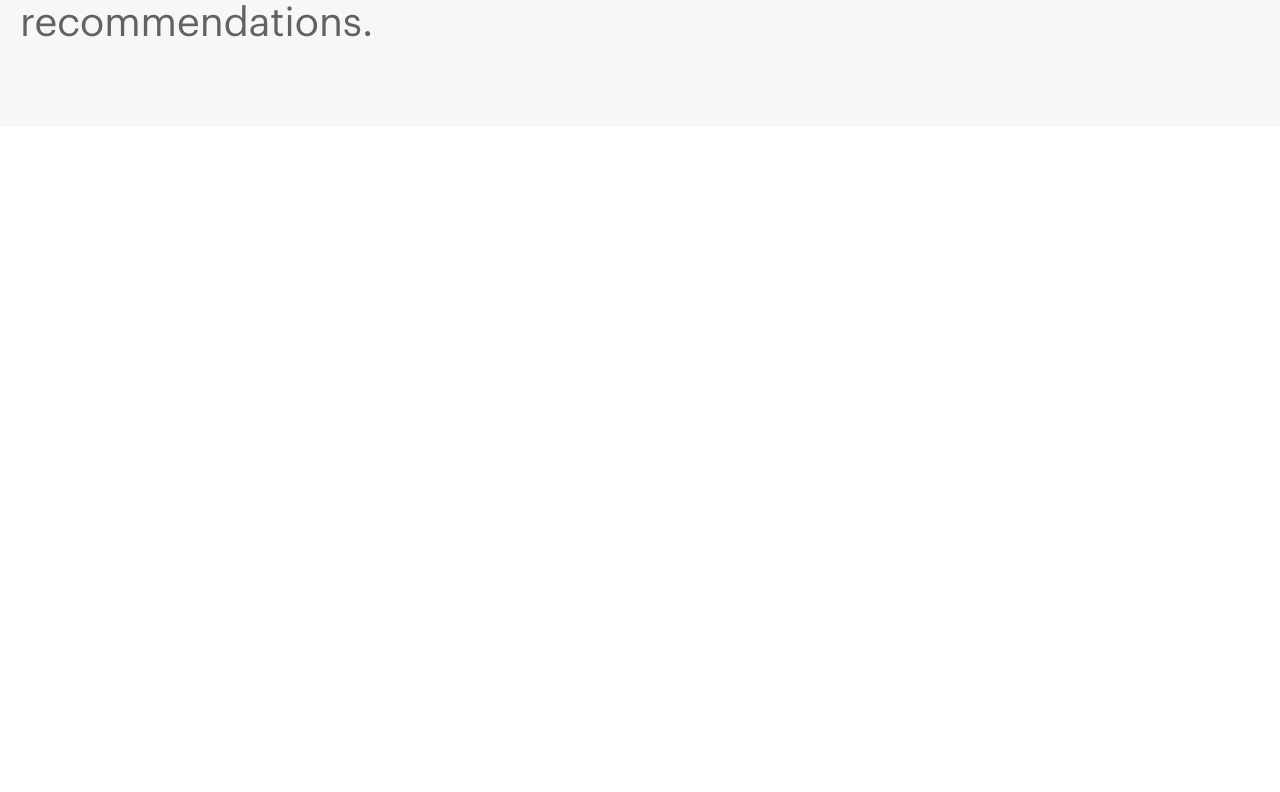
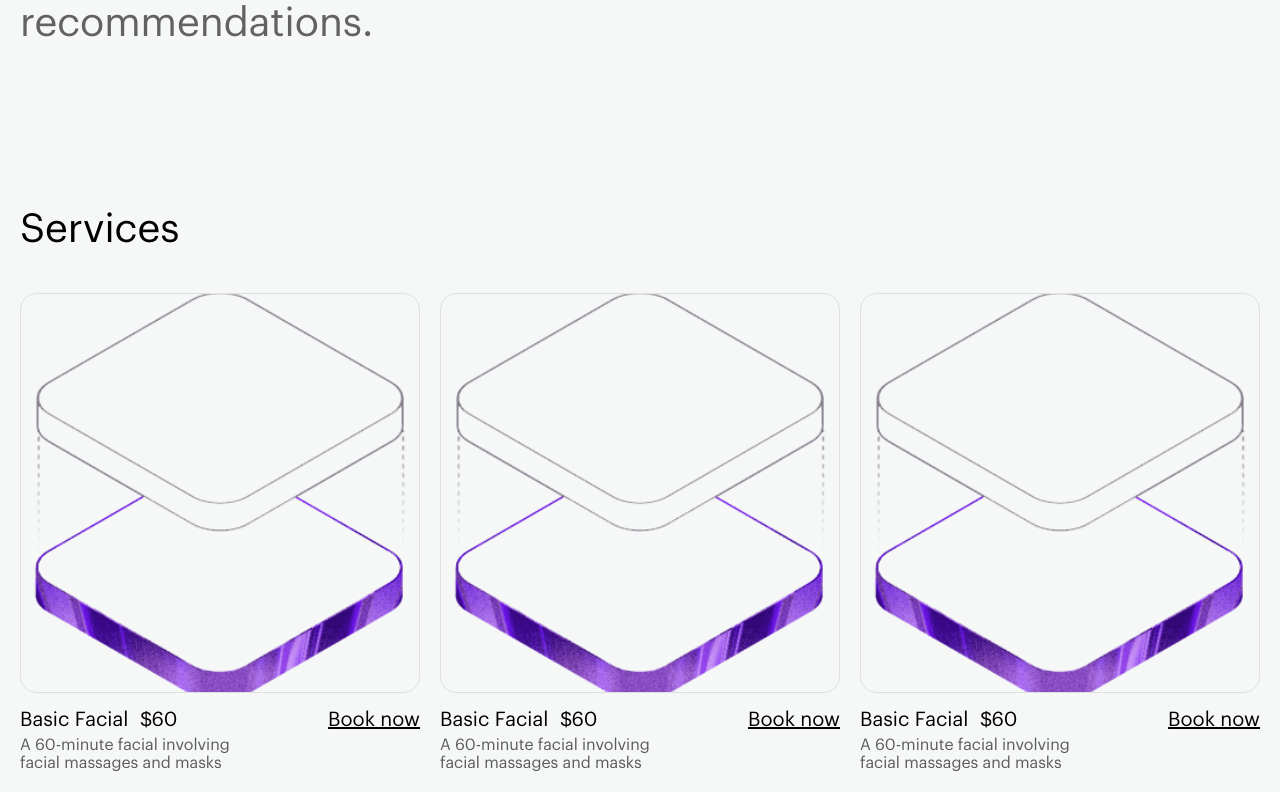
Before and after one commit to reese-code/skiniski, a React (Vite) app: page / in a window 1280 px wide. Shown: the part 1026-1818 px from the top of the page. Before the commit the page ends 1153 px from the top, so only its background shows below. Built offline with nearby package versions, Linux system fonts and the light colour scheme.

Commit message:
Services section  Framework.

```diff
--- /dev/null
+++ b/src/components/ServiceCard.jsx
@@ -0,0 +1,28 @@
+import { Link } from 'react-router-dom'
+
+function ServiceCard({ image, name, price, description }) {
+  return (
+    <div>
+      <img
+        src={image}
+        alt={name}
+        className="aspect-square w-full rounded-2xl border border-dark/10 object-cover"
+      />
+
+      <div className="mt-4 flex items-center justify-between">
+        <div className="flex items-center gap-3">
+          <h3>{name}</h3>
+          <h3>{price}</h3>
+        </div>
+
+        <Link to="/contact">
+          <h3 className="underline">Book now</h3>
+        </Link>
+      </div>
+
+      <p className="mt-1 text-dark/70 w-[60%]">{description}</p>
+    </div>
+  )
+}
+
+export default ServiceCard
--- a/src/pages/Home.jsx
+++ b/src/pages/Home.jsx
@@ -1,5 +1,46 @@
 import Button from '../components/Button.jsx'
 import AnimatedAboutText from '../components/AnimatedAboutText.jsx'
+import ServiceCard from '../components/ServiceCard.jsx'
+import hero from '../assets/hero.png'
+
+const services = [
+  {
+    name: 'Basic Facial',
+    price: '$60',
+    description: 'A 60-minute facial involving facial massages and masks',
+    image: hero,
+  },
+  {
+    name: 'Basic Facial',
+    price: '$60',
+    description: 'A 60-minute facial involving facial massages and masks',
+    image: hero,
+  },
+  {
+    name: 'Basic Facial',
+    price: '$60',
+    description: 'A 60-minute facial involving facial massages and masks',
+    image: hero,
+  },
+  {
+    name: 'Basic Facial',
+    price: '$60',
+    description: 'A 60-minute facial involving facial massages and masks',
+    image: hero,
+  },
+  {
+    name: 'Basic Facial',
+    price: '$60',
+    description: 'A 60-minute facial involving facial massages and masks',
+    image: hero,
+  },
+  {
+    name: 'Basic Facial',
+    price: '$60',
+    description: 'A 60-minute facial involving facial massages and masks',
+    image: hero,
+  },
+]
 
 function Home() {
   return (
@@ -29,7 +70,18 @@ function Home() {
         <AnimatedAboutText />
       </section>
 
-      <section id="services" />
+      <section
+        id="services"
+        className="mx-auto max-w-[1289px] px-5 py-20 text-left"
+      >
+        <h2>Services</h2>
+
+        <div className="mt-10 grid grid-cols-3 gap-5">
+          {services.map((service, index) => (
+            <ServiceCard key={index} {...service} />
+          ))}
+        </div>
+      </section>
     </div>
   )
 }
```
